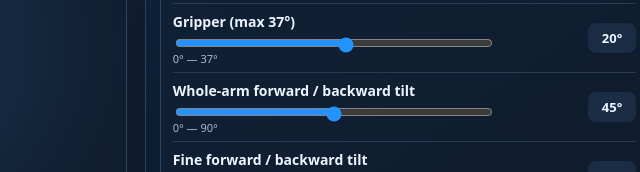
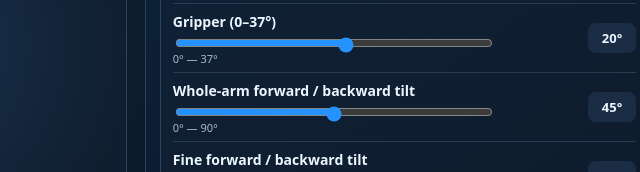
Before and after one commit to aliahmedstot-afk/robotic-hand, a plain HTML site: page index.html in a window 1280 px wide. Shown: the part 548-720 px from the top of the page, 513-1153 px from the left. Drawn offline with Linux system fonts and the light colour scheme.

Commit message:
Clarify and publish gripper 0 to 37 degree range

```diff
--- a/index.html
+++ b/index.html
@@ -50,7 +50,7 @@
 <section class="panel"><h2>USB connection · Arduino Uno</h2><p>Connect your Arduino Uno to your computer with a USB data cable, then press <b>Connect USB</b> and choose the Arduino serial port.</p><p class="hint">The page sends seven comma-separated values followed by a new line, at <b>9600 baud</b>: base, shoulder, elbow, wrist, gripper, reach, forward tilt. Your Arduino sketch must read this format and control the matching motors. The new reach axis needs a real linear actuator or suitable slide mechanism to move the arm forward and backward.</p><p class="hint">USB serial in a browser requires HTTPS and a browser that supports Web Serial, such as desktop Chrome or Edge. Some phones and browsers do not support it.</p><p class="hint muted">Test with the arm safely supported, clear of people and objects. All movement sliders are limited to 90° (the fine tilt axis ranges from -90° to +90°). Check that your motors and mechanical joints support the selected range.</p></section>
 </div></main>
 <script>
-const names=["Base rotation (90°)","Shoulder","Elbow","Wrist","Gripper (max 37°)","Whole-arm forward / backward tilt","Fine forward / backward tilt"],angles=[45,90,90,90,20,45,0];
+const names=["Base rotation (90°)","Shoulder","Elbow","Wrist","Gripper (0–37°)","Whole-arm forward / backward tilt","Fine forward / backward tilt"],angles=[45,90,90,90,20,45,0];
 let port=null,writer=null,timer=null;
 const controls=document.getElementById("controls"),status=document.getElementById("status");
 function updateArm(){
```
